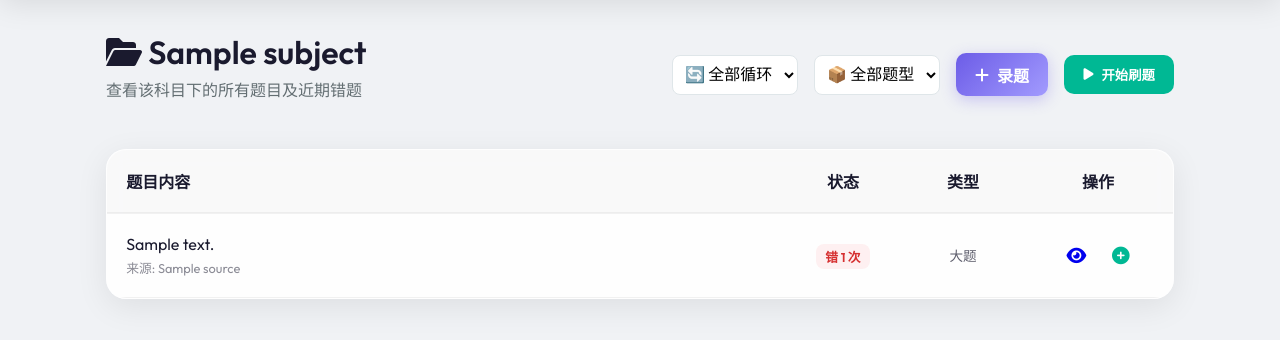
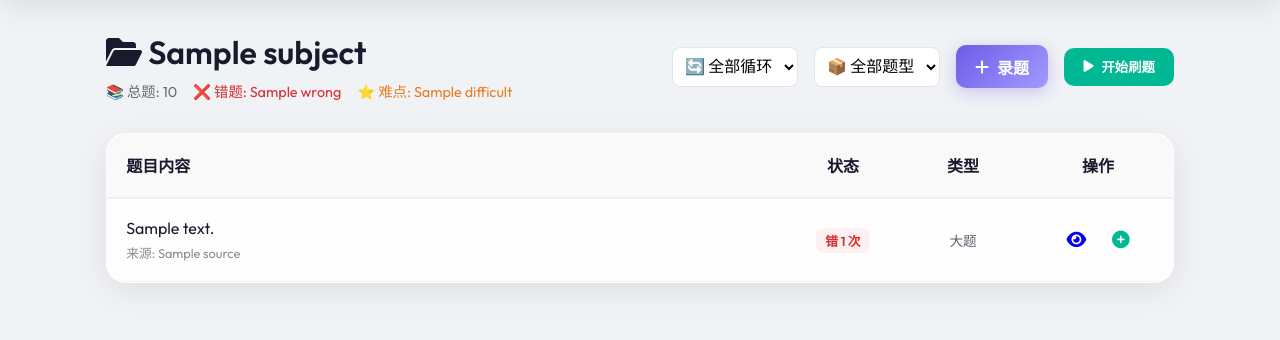
Before and after one commit to doge2mars/StudyHelper, a FastAPI app: template templates/subject.html in a window 1280 px wide. Shown: the part 59-399 px from the top of the page. Run offline with FastAPI, Linux system fonts and the light colour scheme; the template is opened without the code that fills it: most values are stand-ins (such as "Sample title", 1, 10 or a date in 2020); parts of the project's set-up code (start-up, migrations or seed data) failed here and were passed over.

Commit message:
V1.3.5 Release: Added missing statistics to Home and Subject pages

```diff
--- a/main.py
+++ b/main.py
@@ -256,11 +256,16 @@ async def index(request: Request):
         SELECT s.*,
             (SELECT COUNT(DISTINCT q.id) FROM questions q
              WHERE q.subject_id = s.id AND q.user_id = ?
-            ) as q_count
+            ) as q_count,
+            (SELECT COUNT(DISTINCT uqs.question_id)
+             FROM user_question_status uqs
+             JOIN questions q ON uqs.question_id = q.id
+             WHERE q.subject_id = s.id AND uqs.user_id = ? AND (uqs.wrong_count > 0 OR uqs.history_wrong = 1)
+            ) as wrong_count
         FROM subjects s
         WHERE s.user_id = ?
         ORDER BY s.name
-    ''', (user['id'], user['id'])).fetchall()
+    ''', (user['id'], user['id'], user['id'])).fetchall()
 
     distributed = c.execute('''SELECT p.*, s.name as s_name FROM paper_assignments pa
                                 JOIN papers p ON pa.paper_id = p.id
@@ -306,8 +311,16 @@ async def subject_detail(request: Request, sid: int):
         )
         ORDER BY q.created_at DESC
     ''', (user['id'], sid, user['id'])).fetchall()
+
+    # V1.3.5: Calculate Stats
+    stats = {
+        "total": len(qs),
+        "wrong": sum(1 for q in qs if q['wrong_count'] > 0 or q['history_wrong'] == 1),
+        "difficult": sum(1 for q in qs if q['is_difficult'] == 1)
+    }
+
     conn.close()
-    return templates.TemplateResponse("subject.html", {"request": request, "app_name": get_app_name(), "user": user, "subject": dict(s), "questions": [dict(q) for q in qs]})
+    return templates.TemplateResponse("subject.html", {"request": request, "app_name": get_app_name(), "user": user, "subject": dict(s), "questions": [dict(q) for q in qs], "stats": stats})
 
 async def save_img(f: UploadFile) -> str:
     ext = os.path.splitext(f.filename)[1].lower(); uid = uuid.uuid4().hex; img_name = f"{uid}.webp"; tmp = f"/tmp/{uid}{ext}"
--- a/templates/settings.html
+++ b/templates/settings.html
@@ -112,7 +112,7 @@
                 {{ app_name }}
             </div>
             <div style="font-size:0.9rem; color:var(--accent); font-weight:600; margin-bottom:1.5rem">Study Helper Pro
-                V1.3.4</div>
+                V1.3.5</div>
             <p style="font-size:0.9rem; color:#636e72; line-height:1.7; text-align:left; margin-bottom:2rem">
                 专为家庭教育设计的智能助学系统。支持试卷切题、多端同步、错题强化练习，帮助孩子高效攻克知识薄弱点。
             </p>
--- a/templates/subject.html
+++ b/templates/subject.html
@@ -3,7 +3,11 @@
 <div style="display: flex; justify-content: space-between; align-items: center; margin-bottom: 2rem;">
     <div>
         <h1 style="margin: 0;"><i class="fas fa-folder-open"></i> {{ subject.name }}</h1>
-        <p style="color: #636e72; margin-top: 0.3rem;">查看该科目下的所有题目及近期错题</p>
+        <div style="display: flex; gap: 1rem; margin-top: 0.5rem; font-size: 0.9rem; color: #636e72;">
+            <span>📚 总题: {{ stats.total }}</span>
+            <span style="color: var(--danger);">❌ 错题: {{ stats.wrong }}</span>
+            <span style="color: #e67e22;">⭐ 难点: {{ stats.difficult }}</span>
+        </div>
     </div>
     <div style="display: flex; gap: 1rem; align-items: center;">
         <div class="dropdown" style="position: relative;">
```
Also changed, not shown: templates/index.html (+8 -1 lines).
